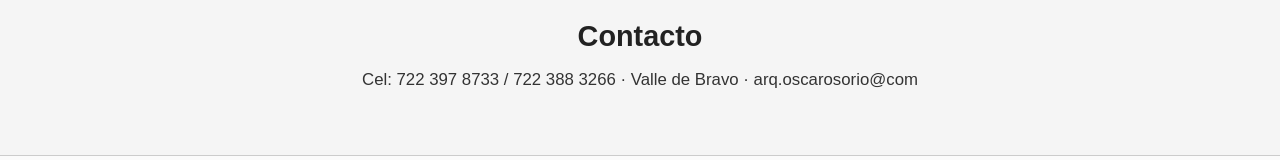
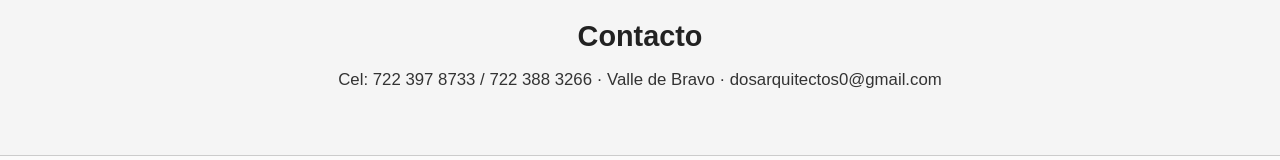
Before and after one commit to D-osArquitectos/dos-arquitectura, a plain HTML site: page index.html in a window 1280 px wide. Shown: the part 870-1030 px from the top of the page. Drawn offline with Linux system fonts and the light colour scheme.

Commit message:
Update index.html

```diff
--- a/index.html
+++ b/index.html
@@ -244,7 +244,7 @@
   <section id="contacto" class="section">
     <h2>Contacto</h2>
     <p style="text-align:center; font-size:1.05rem;">
-      Cel: 722 397 8733 / 722 388 3266 · Valle de Bravo · arq.oscarosorio@com
+      Cel: 722 397 8733 / 722 388 3266 · Valle de Bravo · dosarquitectos0@gmail.com
     </p>
   </section>
 
```
